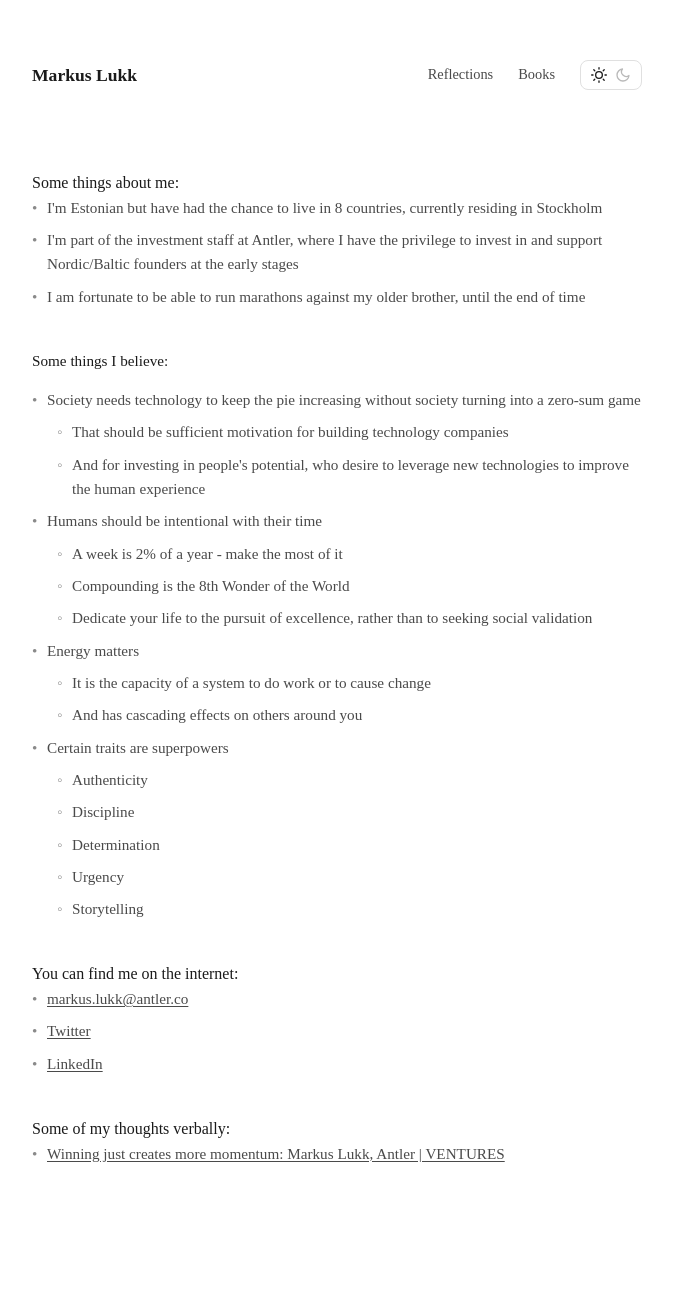
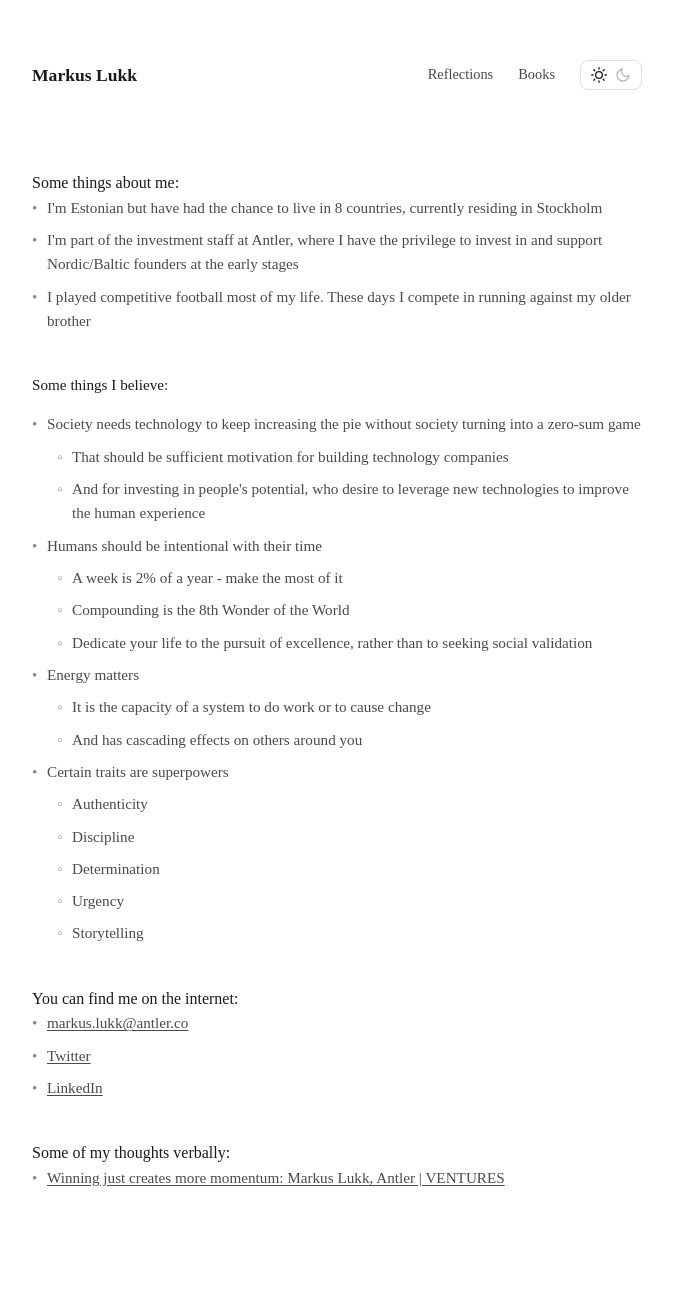
Before and after one commit to markuslukk/markuslukk.github.io, a Jekyll site: the page built from index.html, in a window 1280 px wide. Shown: the whole page, without its empty margins (303-976 px from the left). Built offline with Jekyll 4.4.1, drawn with Linux system fonts in a browser that asks for light colours; before the commit the page ends 1266 px from its top, so only the background shows below that.

Commit message:
Update index.html

```diff
--- a/index.html
+++ b/index.html
@@ -31,14 +31,14 @@ title: Markus Lukk
       <ul>
         <li>I'm Estonian but have had the chance to live in 8 countries, currently residing in Stockholm</li>
         <li>I'm part of the investment staff at Antler, where I have the privilege to invest in and support Nordic/Baltic founders at the early stages</li>
-        <li>I am fortunate to be able to run marathons against my older brother, until the end of time</li>
+        <li>I played competitive football most of my life. These days I compete in running against my older brother</li>
       </ul>
     </div>
 
   <div class="section">
   <p class="section-label">Some things I believe:</p>
   <ul>
-    <li>Society needs technology to keep the pie increasing without society turning into a zero-sum game
+    <li>Society needs technology to keep increasing the pie without society turning into a zero-sum game
       <ul>
         <li>That should be sufficient motivation for building technology companies</li>
         <li>And for investing in people's potential, who desire to leverage new technologies to improve the human experience</li>
```
